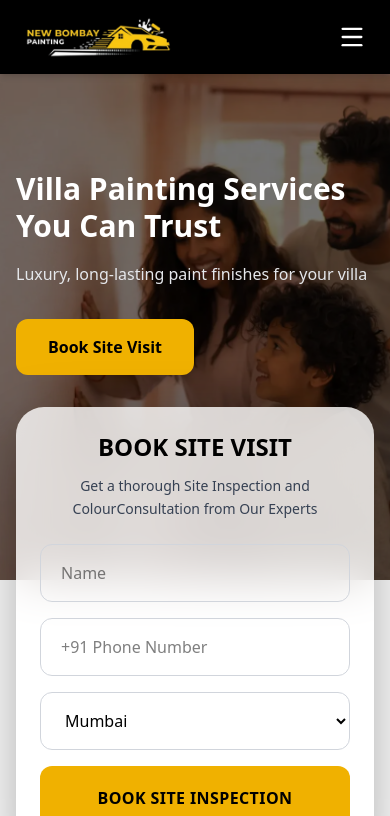
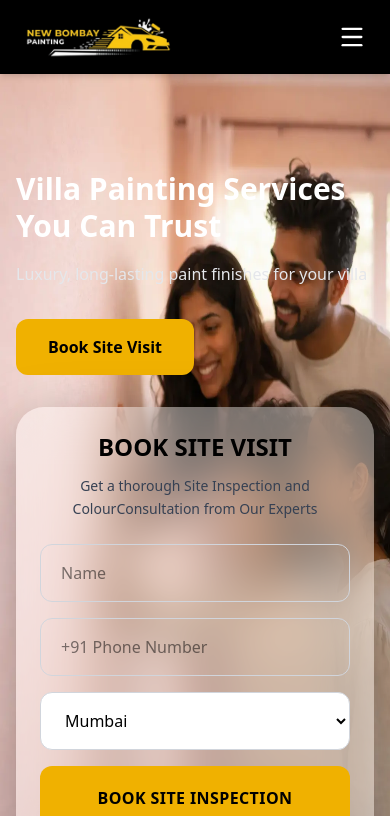
Before and after one commit to Ahil-Waseem/New-Bombay-Painting-next, a Next.js app: page / in a window 390 px wide. Shown: the top 816 px of the page. Built offline with nearby package versions, Linux system fonts and the light colour scheme.

Commit message:
updated near me button link to contact page and home page mobile banner added

```diff
--- a/app/components/DynamicLuxurySlider.tsx
+++ b/app/components/DynamicLuxurySlider.tsx
@@ -5,6 +5,8 @@ import { Swiper, SwiperSlide } from "swiper/react";
 import { Autoplay } from "swiper/modules";
 import "swiper/css";
 import "swiper/css/navigation";
+import Link from "next/link";
+
 interface CardItem {
   id: number;
   title: string;
@@ -74,10 +76,11 @@ export default function DynamicLuxurySlider({
                   <p className="text-gray-600 mt-4 text-sm md:text-base">
                     {card.description}
                   </p>
-
+<Link href={card.link || "/contact"}>
                   <button className="mt-6 px-8 py-3 bg-gradient-to-r from-[#C58B3A] to-[#A56B22] text-white rounded-full shadow-md hover:scale-105 transition">
                     {card.buttonText || "Book Now"}
                   </button>
+                  </Link>
                 </div>
 
               </div>
--- a/app/components/HeroSection.tsx
+++ b/app/components/HeroSection.tsx
@@ -7,21 +7,21 @@ import Image from "next/image";
 const slides = [
   {
     image: "/images/home/hero/home-banner4.webp",
-    // mobileImage: "/images/home/hero/home-mob-ban3.webp",
+    mobileImage: "/images/home/hero/home-mob-ban3.webp",
     heading: "Premium House Painting Services",
     subheading: "Flawless finish, on-time completion & post-paint cleanup",
     button: "Estimate Painting Cost",
   },
   {
     image: "/images/home/hero/home-banner1.webp",
-    // mobileImage: "/images/home/hero/home-mob-ban1.webp",
+    mobileImage: "/images/home/hero/home-mob-ban1.webp",
     heading: "Villa Painting Services You Can Trust",
     subheading: "Luxury, long-lasting paint finishes for your villa",
     button: "Book Site Visit",
   },
   {
     image: "/images/home/hero/home-banner3.webp",
-    // mobileImage: "/images/home/hero/home-mob-ban2.webp",
+    mobileImage: "/images/home/hero/home-mob-ban2.webp",
     heading: "Interior & Exterior Painting Experts",
     subheading: "Serving Mumbai & Navi Mumbai with quality workmanship",
     button: "Get Free Consultation",
@@ -115,7 +115,7 @@ const cleanPhone = phone.replace(/\D/g, "");
     }`}
   >
     {/* IMAGE WRAPPER — mobile me chhoti height */}
-    <div className="relative w-full h-[60vh] sm:h-full">
+    {/* <div className="relative w-full h-[60vh] sm:h-full">
       <Image
         src={slide.image}
         alt={slide.heading}
@@ -124,11 +124,11 @@ const cleanPhone = phone.replace(/\D/g, "");
         draggable={false}
         className="object-cover sm:object-cover select-none"
         sizes="(max-width: 750px) 100vw, 100vw"
-      />
-      <div className="absolute inset-0 bg-black/55" />
-    </div>
+      /> */}
+      {/* <div className="absolute inset-0 bg-black/55" />
+    </div> */}
       {/* Desktop Image */}
-{/* <div className="hidden sm:block relative w-full h-full">
+<div className="hidden sm:block relative w-full h-full">
   <Image
     src={slide.image}
     alt={slide.heading}
@@ -137,19 +137,19 @@ const cleanPhone = phone.replace(/\D/g, "");
     draggable={false}
     className="object-cover select-none"
   />
-</div> */}
+</div>
 
 {/* Mobile Image */}
-{/* <div className="block sm:hidden relative w-full h-full">
+<div className="block sm:hidden relative w-full h-full">
   <Image
     src={slide.mobileImage || slide.image}
     alt={slide.heading}
     fill
     priority={index === 0}
     draggable={false}
-    className="object-cover select-none"
+    className="object-fit select-none"
   />
-</div> */}
+</div>
   </div>
 ))}
 
@@ -178,7 +178,7 @@ const cleanPhone = phone.replace(/\D/g, "");
           </div>
 
           {/* RIGHT FORM */}
-          <div className="bg-white/80 backdrop-blur-xl rounded-[28px] p-6 sm:p-8 lg:p-10 shadow-[0_20px_60px_rgba(0,0,0,0.35)] max-w-lg w-full mx-auto self-center mb-16 lg:mb-0">
+          <div className="bg-white/40 backdrop-blur-xl rounded-[28px] p-6 sm:p-8 lg:p-10 shadow-[0_20px_60px_rgba(0,0,0,0.35)] max-w-lg w-full mx-auto self-center mb-16 lg:mb-0">
             <h3 className="text-2xl sm:text-3xl font-extrabold text-center mb-3">
               BOOK SITE VISIT
             </h3>
--- a/app/painter-near-me/mumbai/page.tsx
+++ b/app/painter-near-me/mumbai/page.tsx
@@ -42,7 +42,7 @@ export const bedroomData = [
     description:
       "Timeless colour set crafted for comfort and luxury.",
     image: "/images/projects/webp/lamination2.webp",
-    buttonText: "Shop Now",
+    // buttonText: "Shop Now",
   },
   {
     id: 2,
```
